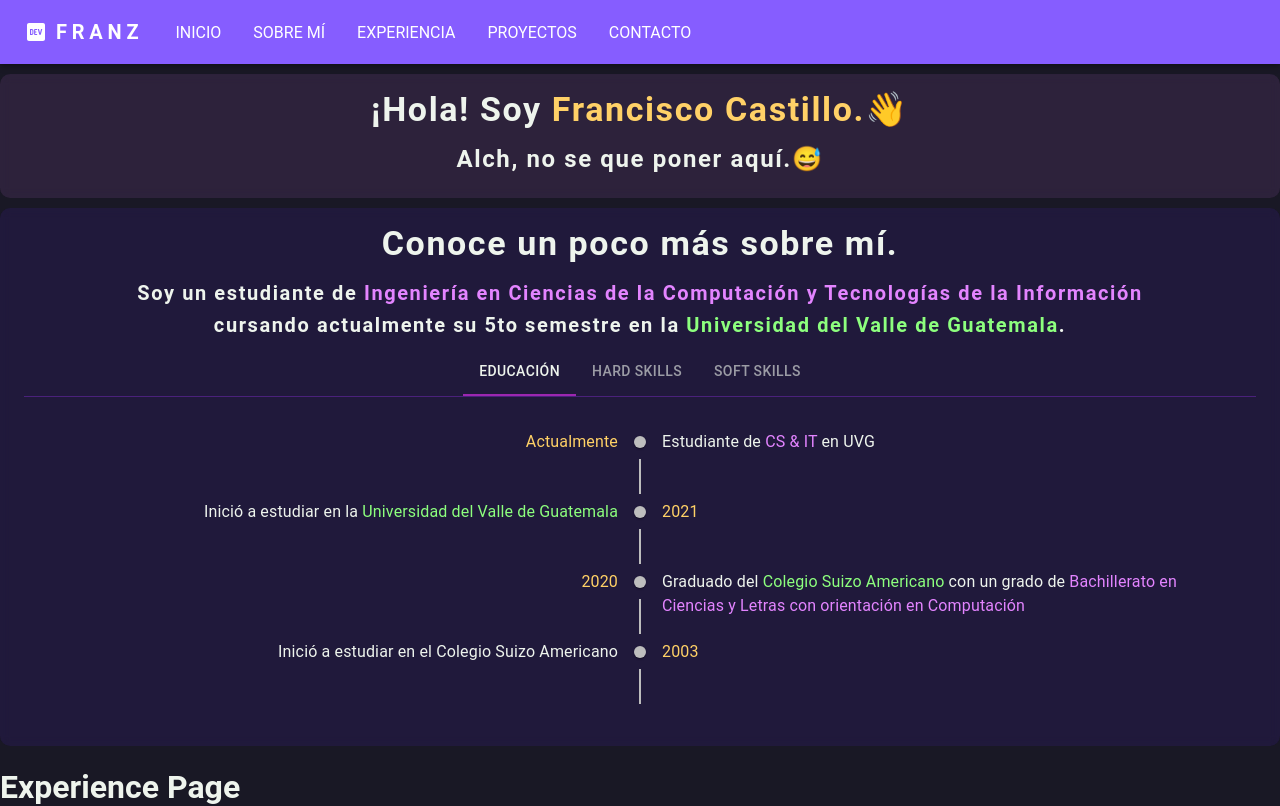
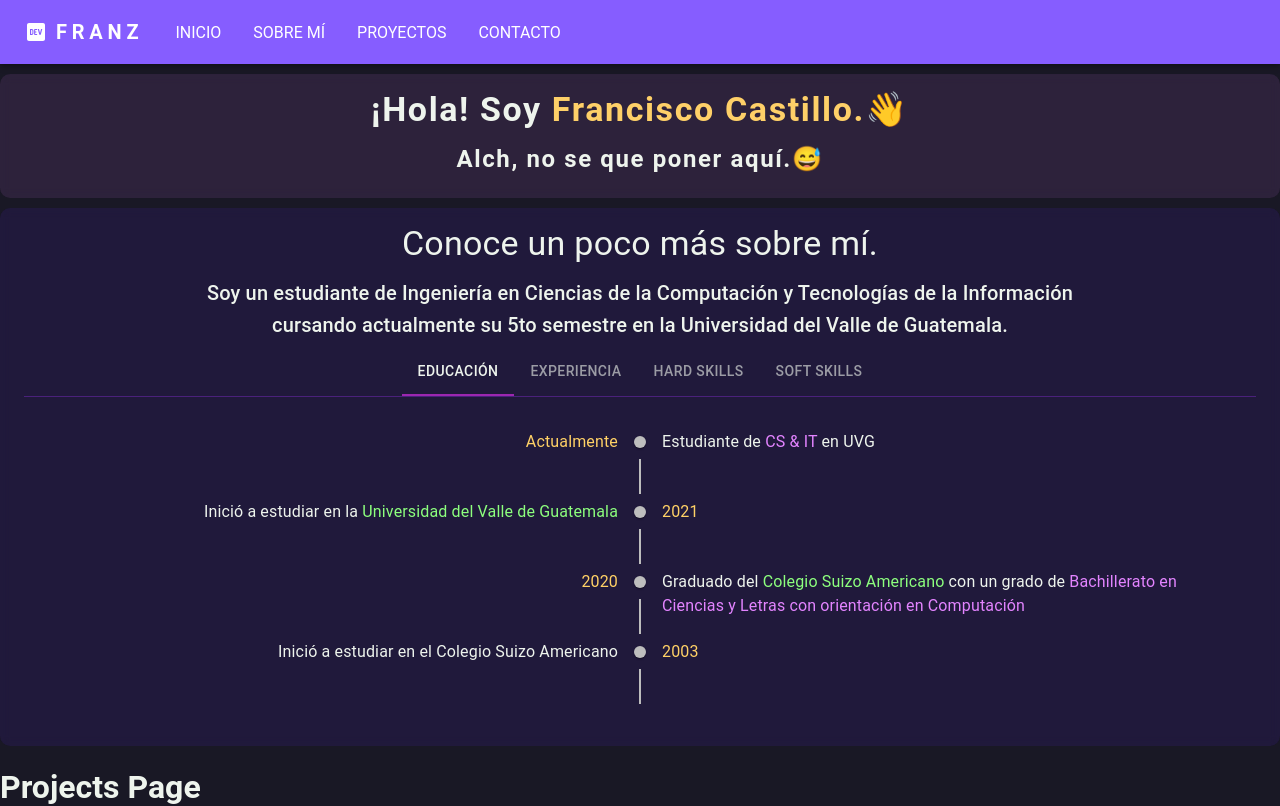
Before and after one commit to FranzCastillo/Portfolio, a React (Create React App) app: page / in a window 1280 px wide. Shown: the top 806 px of the page. Built offline with nearby package versions, Linux system fonts and the light colour scheme.

Commit message:
Experiencie implemented as Tab

```diff
--- a/src/App.js
+++ b/src/App.js
@@ -5,7 +5,6 @@
 import Contact from './pages/Contact/Contact';
 import Navigation from "./components/Navigation/Navigation";
 import './styles/App.scss'
-import Experience from "./pages/Experience/Experience";
 
 function App() {
     return (
@@ -13,7 +12,6 @@
             <Navigation/>
             <Home/>
             <About/>
-            <Experience/>
             <Projects/>
             <Contact/>
         </div>
--- a/src/components/AboutTabs/AboutTabs.js
+++ b/src/components/AboutTabs/AboutTabs.js
@@ -8,6 +8,7 @@
 import EducationTimeline from "./Education/EducationTimeline";
 import SkillsAccordion from "./HardSkills/SkillsAccordion/SkillsAccordion";
 import SoftSkillsDisplay from "./SoftSkills/SoftSkillsDisplay";
+import Experience from "./Experience/Experience";
 
 function TabPanel(props) {
     const {children, value, index, ...other} = props;
@@ -51,30 +52,39 @@
 
     return (
         <Box sx={{width: '100%'}}>
-            <Box sx={{borderBottom: 1, borderColor: 'rgba(86,35,141,0.8)'}}>
+            <Box sx={{
+                borderBottom: 1,
+                borderColor: 'rgba(86,35,141,0.8)',
+                display: "flex",
+                justifyContent: "center",
+                alignItems: "center",
+            }}>
                 <Tabs
                     value={value}
                     onChange={handleChange}
                     aria-label="Tabs About Franz"
-                    // variant="scrollable"
-                    // scrollButtons="auto"
+                    variant="scrollable"
+                    scrollButtons="auto"
                     keepMounted={true}
-                    centered={true}
                     textColor={"inherit"}
                     indicatorColor={"secondary"}
                 >
                     <Tab label="Educación" {...a11yProps(0)} />
-                    <Tab label="Hard Skills" {...a11yProps(1)} />
-                    <Tab label="Soft Skills" {...a11yProps(2)} />
+                    <Tab label="Experiencia" {...a11yProps(1)} />
+                    <Tab label="Hard Skills" {...a11yProps(2)} />
+                    <Tab label="Soft Skills" {...a11yProps(3)} />
                 </Tabs>
             </Box>
             <TabPanel value={value} index={0}>
                 <EducationTimeline/>
             </TabPanel>
             <TabPanel value={value} index={1}>
+                <Experience />
+            </TabPanel>
+            <TabPanel value={value} index={2}>
                 <SkillsAccordion />
             </TabPanel>
-            <TabPanel value={value} index={2}>
+            <TabPanel value={value} index={3}>
                 <SoftSkillsDisplay  />
             </TabPanel>
         </Box>
--- /dev/null
+++ b/src/components/AboutTabs/Experience/Experience.js
@@ -0,0 +1,11 @@
+import react from 'react';
+
+const Experience = () => {
+    return (
+        <div>
+            Experience
+        </div>
+    );
+}
+
+export default Experience;
--- a/src/components/Navigation/Navigation.js
+++ b/src/components/Navigation/Navigation.js
@@ -13,8 +13,8 @@
 import {Link as ScrollLink} from 'react-scroll';
 import './Navigation.scss';
 
-const pages = ['INICIO', 'SOBRE MÍ', 'EXPERIENCIA', 'PROYECTOS', 'CONTACTO'];
-const pagesId = ['home', 'about', 'experience', 'projects', 'contact']
+const pages = ['INICIO', 'SOBRE MÍ', 'PROYECTOS', 'CONTACTO'];
+const pagesId = ['home', 'about', 'projects', 'contact']
 
 function ResponsiveAppBar() {
     const [anchorElNav, setAnchorElNav] = React.useState(null);
--- a/src/pages/About/About.js
+++ b/src/pages/About/About.js
@@ -7,7 +7,8 @@
 const About = () => {
     return (
         <Container
-            className={"home"}
+            className={"about"}
+            id={"about"}
             maxWidth="xl"
             sx={{
                 display: 'flex',
--- a/src/pages/Experience/Experience.js
+++ /dev/null
@@ -1,12 +0,0 @@
-import React from 'react';
-
-const Experience = () => {
-    return (
-        <div className={"experience"} id={"experience"}>
-            <h1>Experience Page</h1>
-            <p>This is the Experience page.</p>
-        </div>
-    );
-}
-
-export default Experience;
```
Also changed, not shown: src/components/AboutTabs/Experience/Experience.scss (added).
